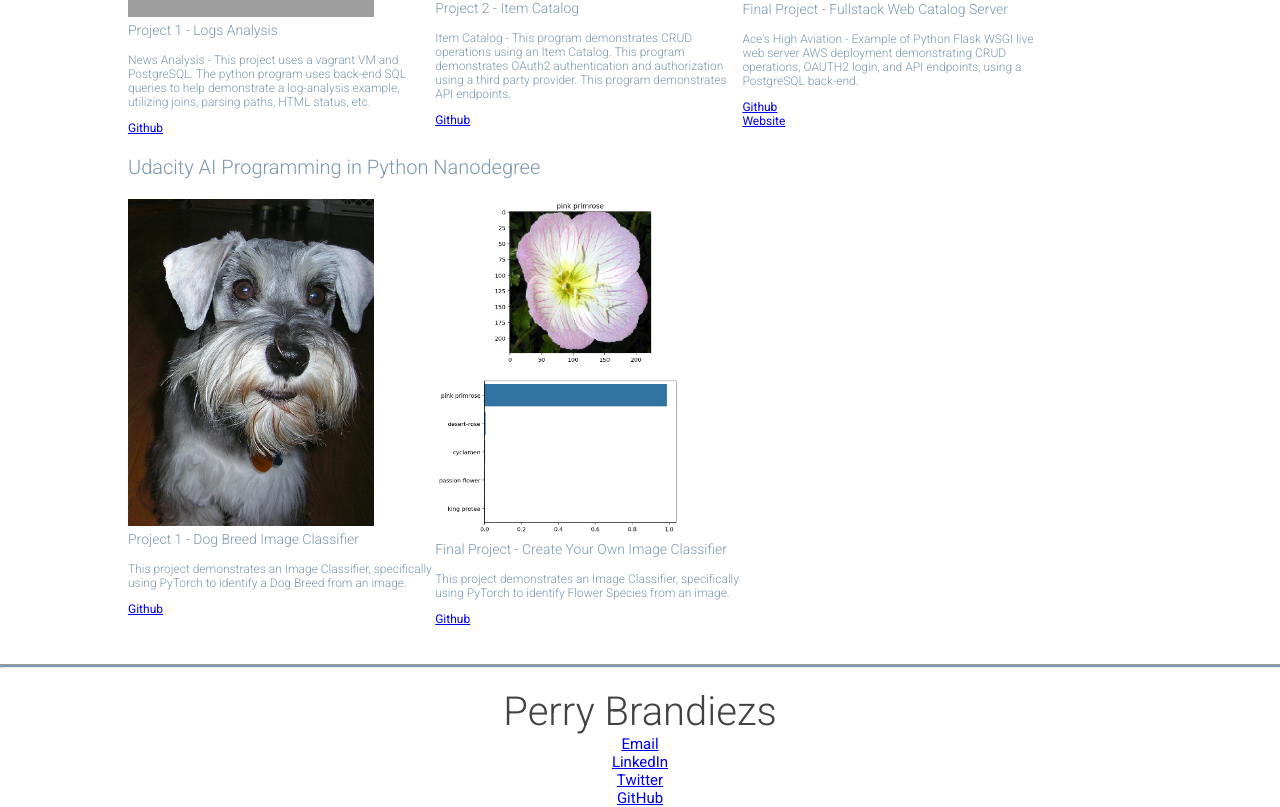
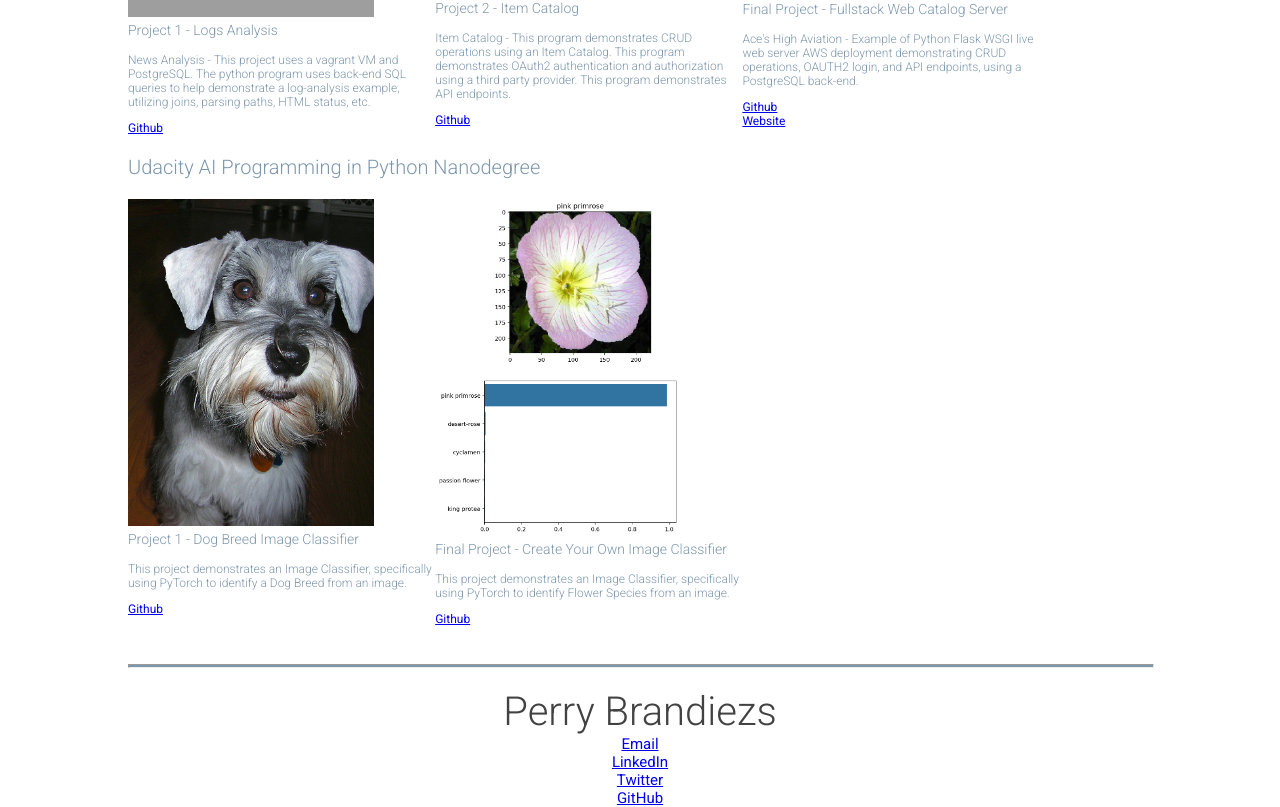
Before and after one commit to pbrandiezs/udacity-frontend-project1-portfolio, a plain HTML site: page index.html in a window 1280 px wide. Shown: the part 1353-2160 px from the top of the page. Drawn offline with Linux system fonts and the light colour scheme; grey boxes are pictures that could not be loaded.

Commit message:
feat: Adjusted CSS for footer

```diff
--- a/index.html
+++ b/index.html
@@ -70,7 +70,7 @@
                 </div>
             </div>
         </main>
-        <footer>
+        <footer class="footer">
             <hr>
             <div class="social_media">
                 <h1>Perry Brandiezs</h1>
--- a/project1.css
+++ b/project1.css
@@ -53,16 +53,6 @@ body, html {
         background-color: #7d97ad;
     }
 
-    .social_media {
-        display: flex;
-        flex-direction: column;
-        text-transform: none;
-        text-align: center;
-        margin-top: 20px;
-        margin-bottom: 20px;
-        font-size: 15px;
-    }
-
     .featured {
         font-family: Roboto;
         color: #7d97ad;
@@ -96,3 +86,18 @@ body, html {
         margin-top: 5px;
         margin-bottom: 3px;
     }
+
+    .footer {
+        max-width: 80%;
+        margin: 3% 10%;
+    }
+
+    .social_media {
+        display: flex;
+        flex-direction: column;
+        text-transform: none;
+        text-align: center;
+        margin-top: 20px;
+        margin-bottom: 20px;
+        font-size: 15px;
+    }
```
